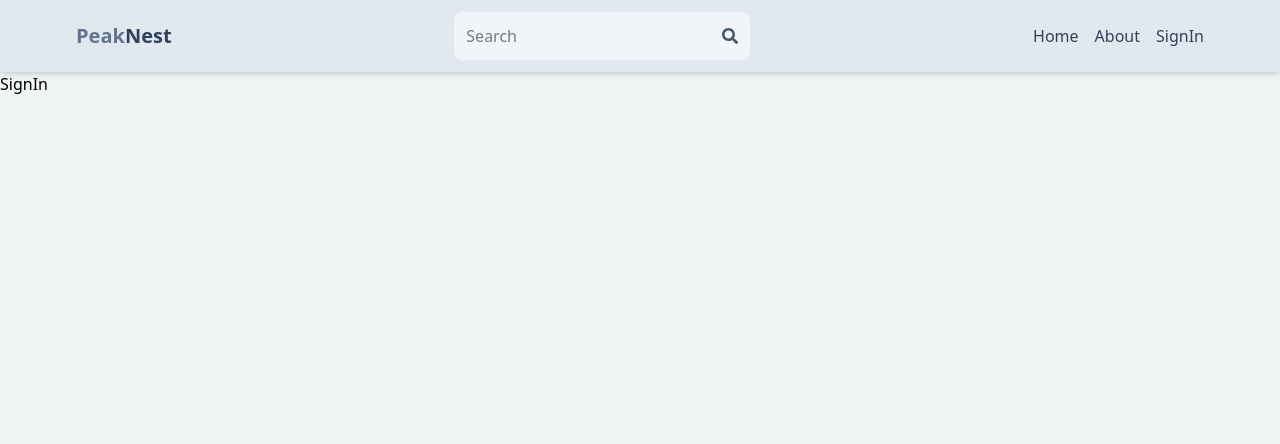
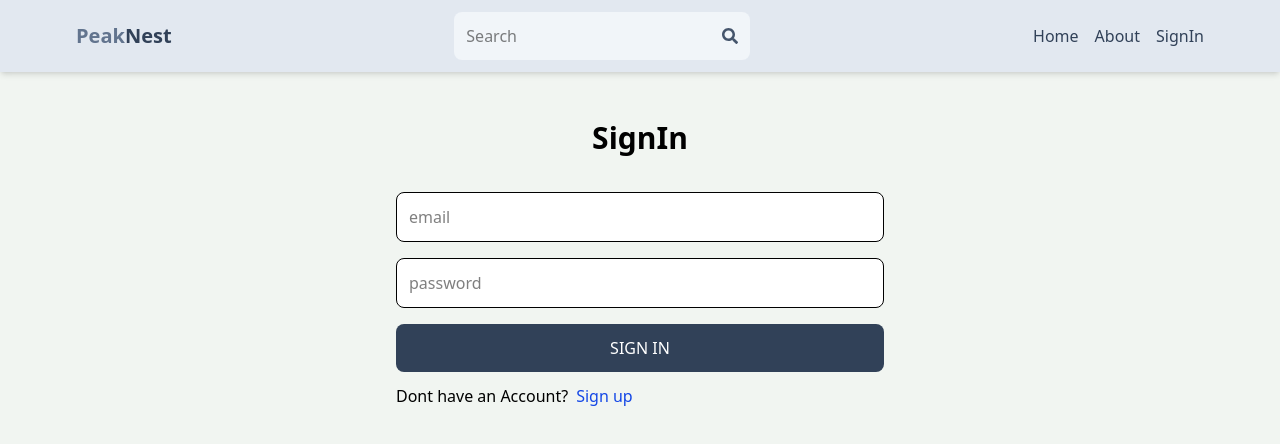
Before and after one commit to kibekevin/PeakNest, a React (Vite) app in the folder client/: page /sign-in in a window 1280 px wide. Shown: the top 444 px of the page. Built offline with nearby package versions, Linux system fonts and the light colour scheme.

Commit message:
complete sign in page functionality

```diff
--- a/client/src/pages/SignIn.jsx
+++ b/client/src/pages/SignIn.jsx
@@ -1,9 +1,71 @@
-import React from 'react'
+import React, { useState } from 'react'
+import {Link, useNavigate} from 'react-router-dom';
 
 const SignIn = () => {
+
+    const [formData, setFormData] = useState({});
+    const [error, setError] = useState(null);
+    const [loading, setLoading] = useState(false);
+    const navigate = useNavigate();
+
+    const handleChange = (e) =>{
+        setFormData({
+            ...formData,
+            [e.target.id]: e.target.value,
+        })
+    }
+
+    const handleSubmit = async (e) =>{
+        e.preventDefault();
+
+        try {
+            setLoading(true);
+            const res = await fetch('/api/auth/signin', {
+                method: 'POST',
+                headers: {
+                    'Content-Type': 'application/json'
+                },
+                body: JSON.stringify(formData)
+            })
+            const data = await res.json();
+            if (data.success === false) {
+                setError(data.message);
+                setLoading(false);
+                return;
+            }
+            setLoading(false);
+            setError(null);
+            console.log(data);
+            navigate('/');
+
+        } catch (error) {
+            setLoading(false);
+            setError(error.message);
+        }
+
+    }
+
   return (
-    <div>
-      SignIn
+    <div className='p-3 max-w-lg mx-auto'>
+        <h1 className='text-3xl text-center font-semibold my-7 py-2'>SignIn</h1>
+        <form onSubmit={handleSubmit} className='flex flex-col gap-4'>
+            <input type="email" placeholder='email' id='email'className='border p-3
+            rounded-lg bg-white' onChange={handleChange}/>
+            <input type="password" placeholder='password' id='password'className='border p-3 rounded-lg bg-white' onChange={handleChange}/>
+            <button disabled={loading} className='bg-slate-700 text-white rounded-lg p-3 uppercase
+            hover:opacity-90 cursor-pointer disabled:opacity-80'>
+                {loading ? 'Loading...' : 'Sign In'}
+            </button>
+        </form>
+        <div className='flex gap-2 mt-3'>
+            <p>Dont have an Account?</p>
+            <Link to={"/sign-up"}>
+                <span className='text-blue-700'>Sign up</span>
+            </Link>
+        </div>
+        <div>
+            {error && <p className='text-red-500 mt-5'>{error}</p>}
+        </div>
     </div>
   )
 }
```
